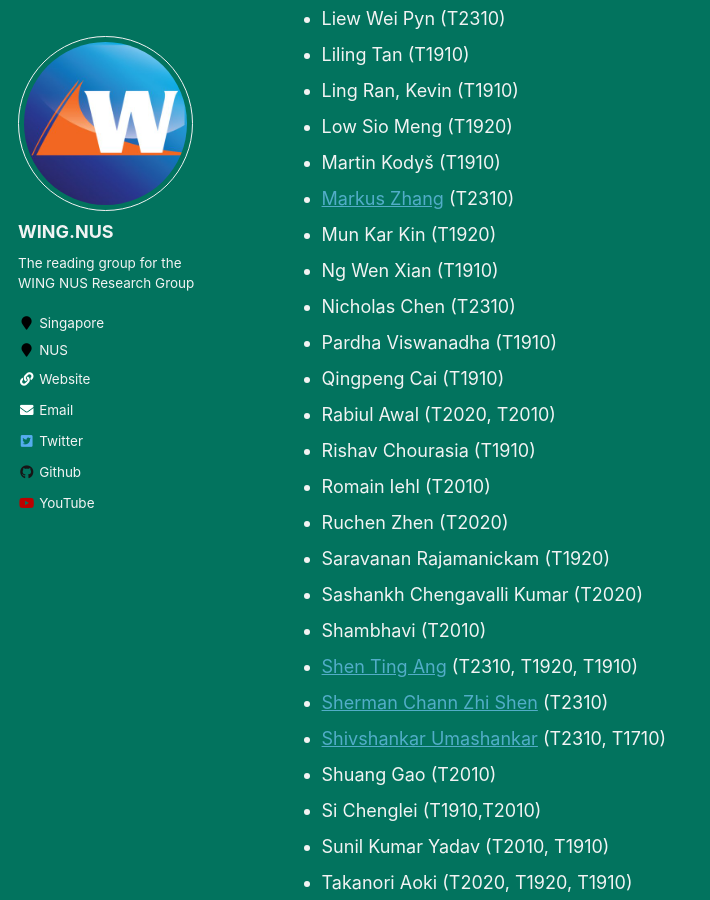
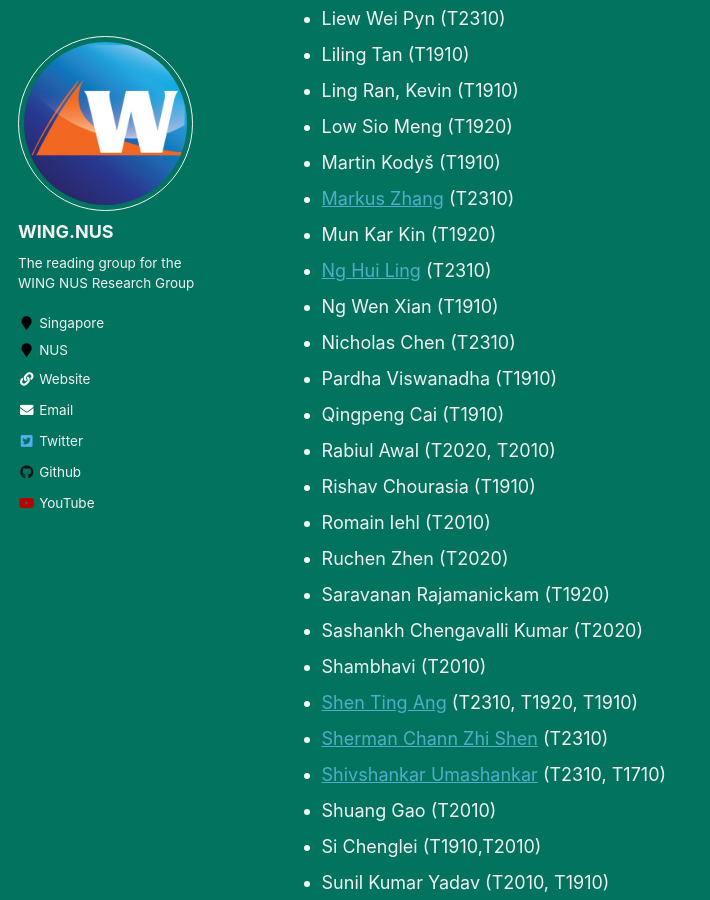
Before and after one commit to WING-NUS/cs6101, a Jekyll site: the page built from _pages/people.md, in a window 1280 px wide and 900 px high, scrolled down 5190 px. Shown: the whole window, without its empty margins (0-710 px from the left). Built offline with Jekyll 4.4.1, drawn with Linux system fonts in a browser that asks for light colours.

Commit message:
added ng hui ling under external

```diff
--- a/_pages/people.md
+++ b/_pages/people.md
@@ -152,6 +152,7 @@ WING and NUS Postgraduate Students:
 * Martin Kodyš (T1910)
 * [Markus Zhang](https://twitter.com/photon_mz) (T2310)
 * Mun Kar Kin (T1920)
+* [Ng Hui Ling](https://nghuiling.github.io) (T2310)
 * Ng Wen Xian (T1910)
 * Nicholas Chen (T2310)
 * Pardha Viswanadha (T1910)
```
